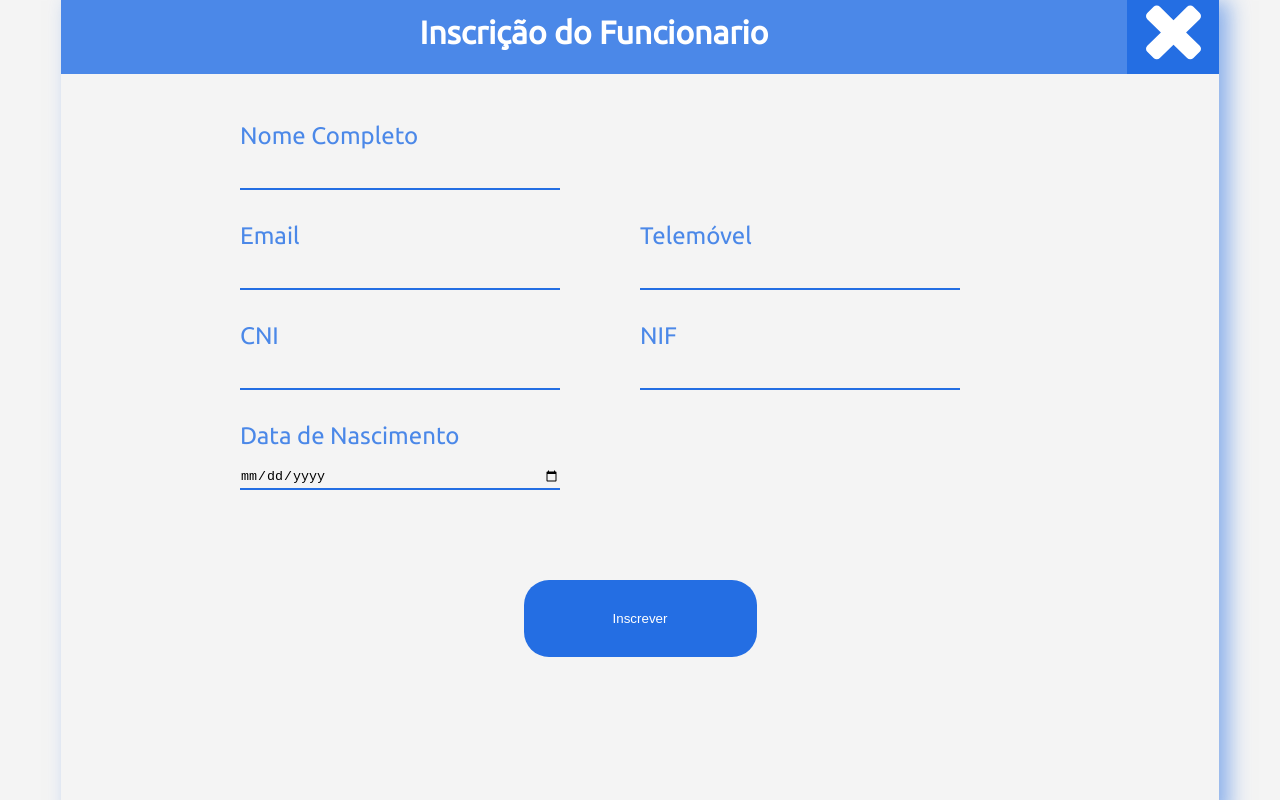
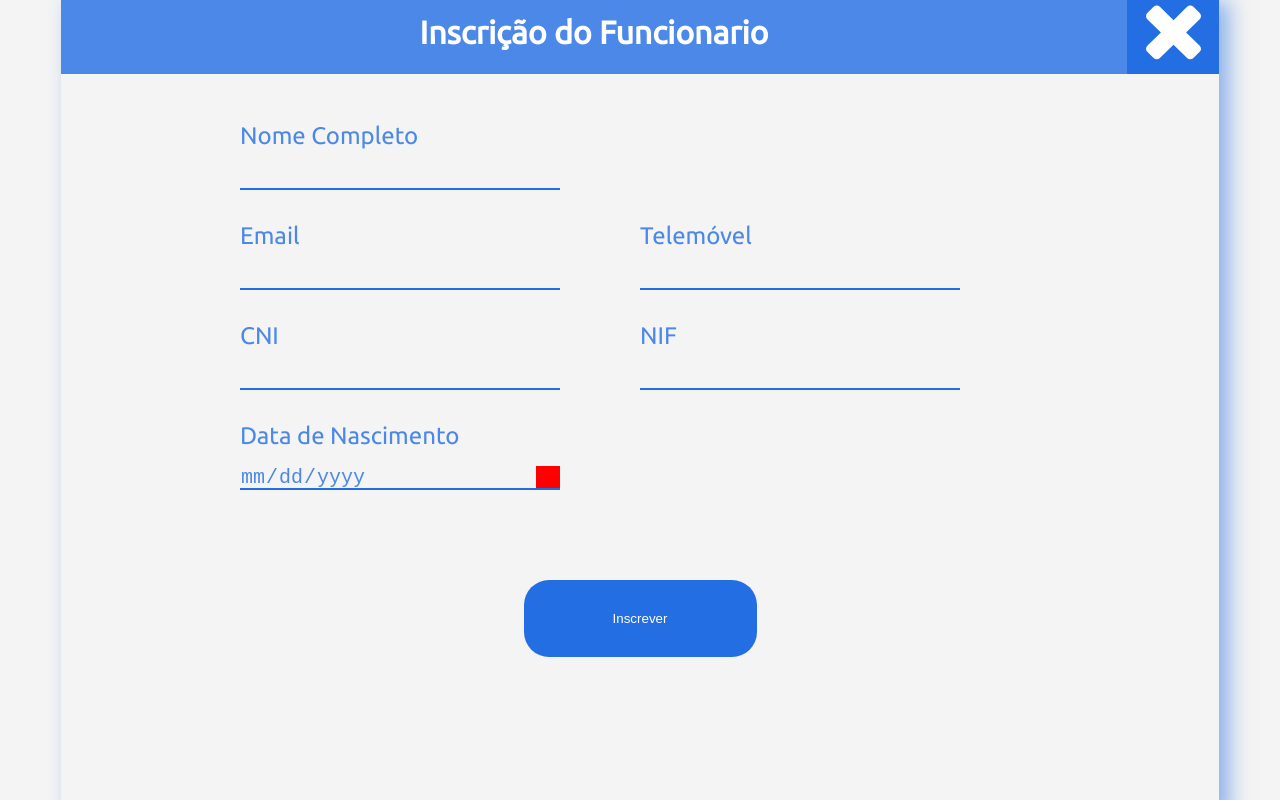
Before and after one commit to bosshentai/tccCode, a React (Create React App) app in the folder nogain-app/: page /employee in a window 1280 px wide. Built offline with nearby package versions, Linux system fonts and the light colour scheme.

Commit message:
Valid name have bem implemented to the AddEmployee

```diff
--- a/nogain-app/src/components/employee/AddEmployee/index.tsx
+++ b/nogain-app/src/components/employee/AddEmployee/index.tsx
@@ -1,11 +1,27 @@
+import React, { useState } from "react";
+
 import styles from "./styles.module.scss";
 
 import whiteCross from "../../../assets/icons/whiteCross.svg";
 import blueCross from "../../../assets/icons/blueCross.svg";
-import { useState } from "react";
+
+import { validName } from "../../../util/validName";
 
 export const AddEmployee = () => {
   const [isHover, setHover] = useState(false);
+
+  const [enteredName, setEnteredName] = useState("");
+  // const [isNameValid, setNameValid] = useState();
+
+  const nameInputChangeHandler = (
+    event: React.ChangeEvent<HTMLInputElement>
+  ) => {
+    let isValid = validName.test(event.target.value);
+
+    if (isValid) {
+      setEnteredName(event.target.value);
+    }
+  };
 
   const hoverHandler = () => {
     setHover(true);
@@ -29,14 +45,18 @@ export const AddEmployee = () => {
           onMouseLeave={leaveHandler}
         >
           {/* <button>Close</button> */}
-          <img src={iconChange} />
+          <img src={iconChange} alt="close" />
         </button>
       </div>
 
       <div className={styles.formContainer}>
         <div className={styles.inputContainer}>
           <label>Nome Completo</label>
-          <input type="text" />
+          <input
+            value={enteredName}
+            onChange={nameInputChangeHandler}
+            type="text"
+          />
         </div>
         <div className={styles.twoinputrow}>
           <div className={styles.inputContainer}>
--- a/nogain-app/src/components/employee/AddEmployee/styles.module.scss
+++ b/nogain-app/src/components/employee/AddEmployee/styles.module.scss
@@ -77,15 +77,12 @@
       display: flex;
       flex-direction: row;
       // padding-left: 1rem ;
-
-
     }
 
     .inputContainer {
       color: #4b88e8;
 
       padding-bottom: 2rem;
-
 
       &:nth-child(2) {
         padding-left: 5rem;
@@ -104,6 +101,7 @@
         border-right: none;
         border-bottom: 2px solid #246ee3;
         background-color: transparent;
+        font-size: 20px;
 
         width: 20rem;
         height: 1.5rem;
@@ -116,13 +114,31 @@
         &:focus {
           background-color: rgba(36, 110, 227, 0.06);
         }
-      }
+
+
+          }
+         input[type="date"]{
+           color: #4b88e8 ;
+          cursor: pointer;
+
+          &::-webkit-calendar-picker-indicator{
+
+            // adiciona 1 icon la direto
+            background: red;
+            // color: #4b88e8;
+            // color-scheme: #246ee3;
+            // opacity: 0;
+          }
+
+          // &::-webkit-calendar-picker-indicator:hover{
+          //   // color: #4b88e8;
+          //   // color-scheme: #246ee3;
+          //   opacity: 1;
+          // }
+         }
     }
 
-    .btnSubmit{
-
-
-
+    .btnSubmit {
       width: 233px;
       height: 77px;
 
@@ -135,7 +151,6 @@
       border-radius: 25px;
 
       color: white;
-
     }
   }
 }
```
